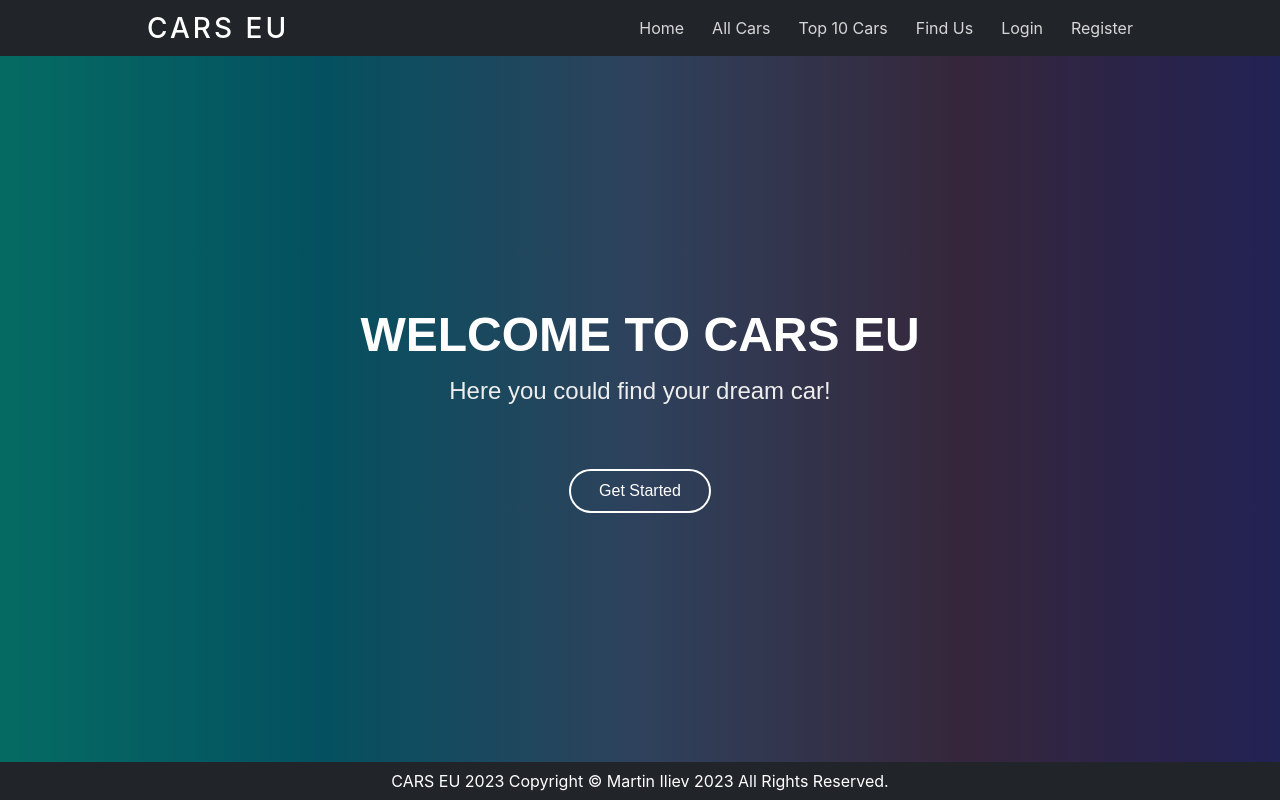
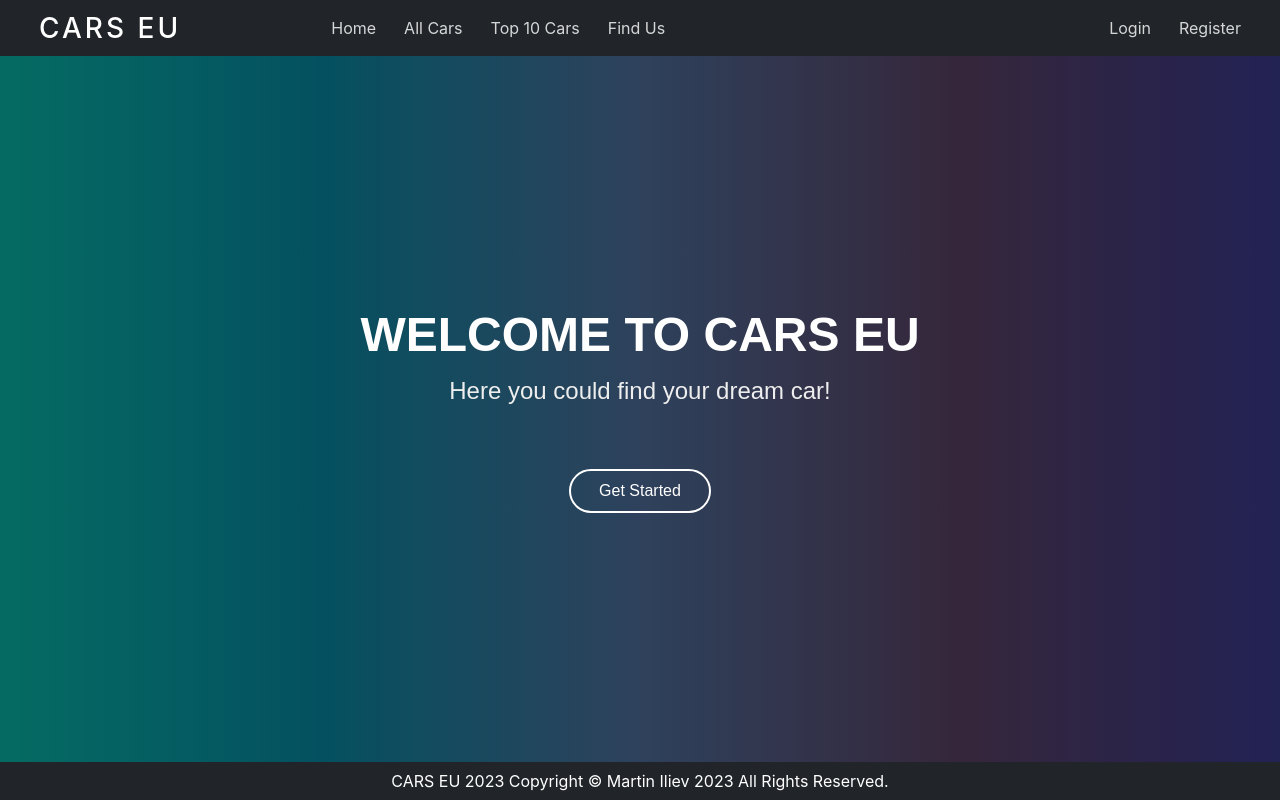
Before and after one commit to lucroselen/softuni-vuejs-project, a Vue app in the folder vite-project-softuni/: page / in a window 1280 px wide. Built offline with nearby package versions, Linux system fonts and the light colour scheme; what @fawmi/vue-google-maps would draw is missing.

Commit message:
css touch up

```diff
--- a/vite-project-softuni/src/views/PageHeader.vue
+++ b/vite-project-softuni/src/views/PageHeader.vue
@@ -50,7 +50,7 @@ export default {
           </a>
         </li>
 
-        <li v-if="!isAuthenticated">
+        <li class="auth" v-if="!isAuthenticated">
           <router-link to="/user/login"> Login </router-link>
         </li>
         <li v-if="!isAuthenticated">
@@ -66,13 +66,16 @@ export default {
 </template>
 
 <style scoped>
+.auth {
+  margin-left: 26rem;
+}
 header {
   display: flex;
   position: fixed;
   top: 0;
   z-index: 1;
   width: 100%;
-  gap: 1rem;
+  gap: 2rem;
   align-items: center;
   justify-content: space-around;
   background: #212529;
```
